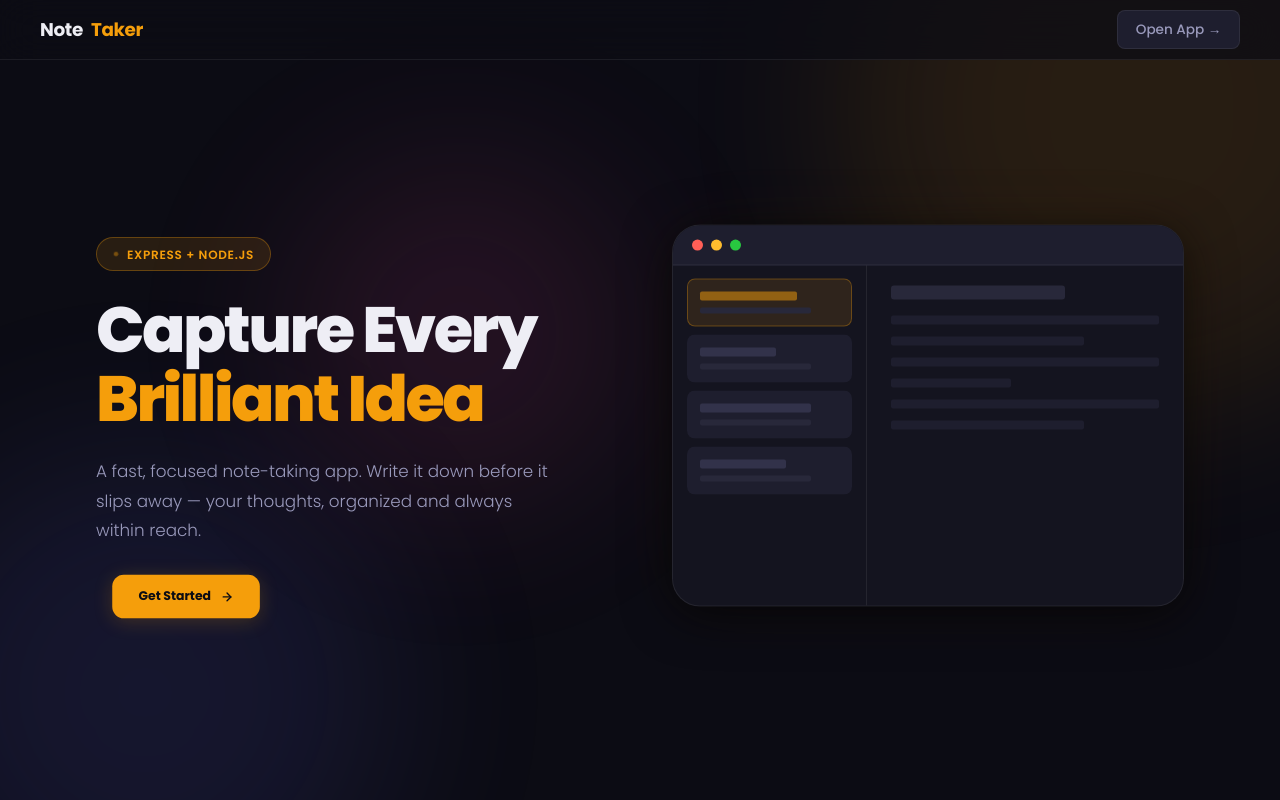
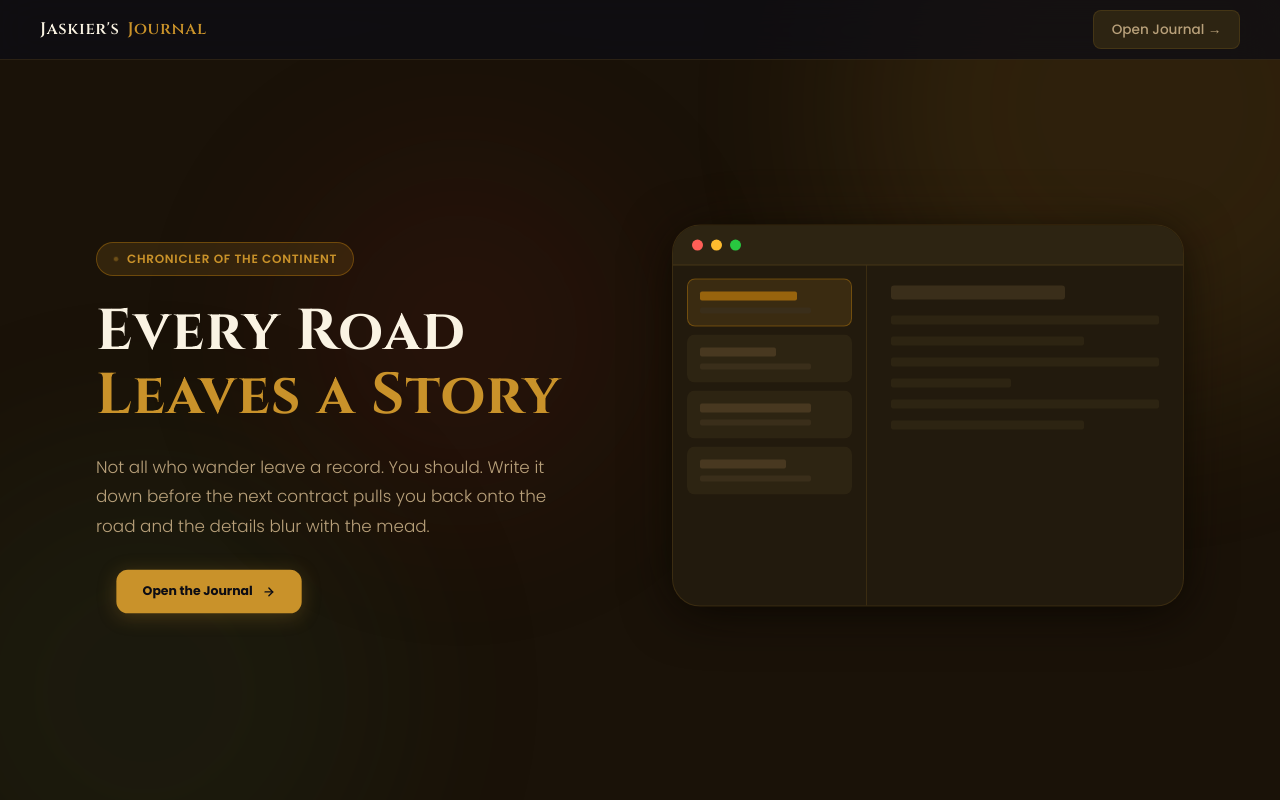
Before and after one commit to 404pandas/notetaker, a website: page public/index.html in a window 1280 px wide. Drawn offline with nearby package versions, Linux system fonts and the light colour scheme.

Commit message:
complete witcher redesign

```diff
--- a/public/assets/css/styles.css
+++ b/public/assets/css/styles.css
@@ -1,26 +1,28 @@
 /* === Design System === */
-@import url('https://fonts.googleapis.com/css2?family=Poppins:wght@300;400;500;600;700;800&family=Inter:wght@300;400;500&display=swap');
+@import url('https://fonts.googleapis.com/css2?family=Cinzel:wght@400;600;700;900&family=Poppins:wght@300;400;500;600;700&family=Inter:wght@300;400;500&display=swap');
 
 :root {
-  --bg: #0c0c14;
-  --surface-1: #14141f;
-  --surface-2: #1e1e2e;
-  --surface-3: #28283a;
-  --surface-4: #32324a;
-  --border: rgba(255, 255, 255, 0.07);
-  --border-hover: rgba(255, 255, 255, 0.15);
-  --accent: #f59e0b;
-  --accent-dim: rgba(245, 158, 11, 0.12);
-  --accent-glow: rgba(245, 158, 11, 0.25);
-  --accent-hover: #fbbf24;
-  --danger: #ef4444;
-  --danger-dim: rgba(239, 68, 68, 0.12);
-  --success: #10b981;
-  --info: #6366f1;
-  --text-primary: #eeeef5;
-  --text-secondary: #9999bb;
-  --text-muted: #55556a;
+  /* Witcher — warm parchment & dark wood */
+  --bg: #1a1208;
+  --surface-1: #221a0d;
+  --surface-2: #2d2412;
+  --surface-3: #3a2e1a;
+  --surface-4: #483820;
+  --border: rgba(201, 146, 42, 0.15);
+  --border-hover: rgba(201, 146, 42, 0.35);
+  --accent: #c9922a;
+  --accent-dim: rgba(201, 146, 42, 0.14);
+  --accent-glow: rgba(201, 146, 42, 0.3);
+  --accent-hover: #e0a83a;
+  --danger: #b83232;
+  --danger-dim: rgba(184, 50, 50, 0.14);
+  --success: #4a8c5c;
+  --info: #5a7a9e;
+  --text-primary: #faf3e3;
+  --text-secondary: #b8a07a;
+  --text-muted: #6b5535;
   --font: 'Poppins', sans-serif;
+  --font-display: 'Cinzel', serif;
   --font-content: 'Inter', sans-serif;
   --radius-xs: 4px;
   --radius-sm: 8px;
@@ -29,7 +31,7 @@
   --radius-xl: 28px;
   --shadow: 0 4px 24px rgba(0, 0, 0, 0.5);
   --shadow-lg: 0 8px 48px rgba(0, 0, 0, 0.7);
-  --shadow-accent: 0 4px 24px rgba(245, 158, 11, 0.2);
+  --shadow-accent: 0 4px 24px rgba(201, 146, 42, 0.25);
   --sidebar-width: 300px;
   --navbar-height: 60px;
   --transition: 0.25s cubic-bezier(0.4, 0, 0.2, 1);
@@ -92,7 +94,7 @@ ul, li { list-style: none; }
 .bg-shape-1 {
   width: 600px;
   height: 600px;
-  background: var(--accent);
+  background: #c9922a;
   top: -200px;
   right: -150px;
 }
@@ -100,7 +102,7 @@ ul, li { list-style: none; }
 .bg-shape-2 {
   width: 500px;
   height: 500px;
-  background: #6366f1;
+  background: #2d5a35;
   bottom: -150px;
   left: -100px;
 }
@@ -108,7 +110,7 @@ ul, li { list-style: none; }
 .bg-shape-3 {
   width: 350px;
   height: 350px;
-  background: #ec4899;
+  background: #8b1a1a;
   top: 40%;
   left: 35%;
   transform: translate(-50%, -50%);
@@ -136,9 +138,10 @@ ul, li { list-style: none; }
   display: flex;
   align-items: center;
   gap: 0.5rem;
-  font-size: 1.15rem;
-  font-weight: 700;
-  letter-spacing: -0.02em;
+  font-family: var(--font-display);
+  font-size: 1.05rem;
+  font-weight: 600;
+  letter-spacing: 0.04em;
 }
 
 .nav-brand .brand-accent { color: var(--accent); }
@@ -210,10 +213,11 @@ ul, li { list-style: none; }
 }
 
 .hero-title {
-  font-size: clamp(2.8rem, 5vw, 4.8rem);
-  font-weight: 800;
-  line-height: 1.08;
-  letter-spacing: -0.04em;
+  font-family: var(--font-display);
+  font-size: clamp(2.4rem, 4.5vw, 4.2rem);
+  font-weight: 700;
+  line-height: 1.12;
+  letter-spacing: 0.02em;
   overflow: hidden;
 }
 
@@ -442,9 +446,10 @@ ul, li { list-style: none; }
 }
 
 .app-brand {
-  font-size: 1.05rem;
-  font-weight: 700;
-  letter-spacing: -0.02em;
+  font-family: var(--font-display);
+  font-size: 0.95rem;
+  font-weight: 600;
+  letter-spacing: 0.06em;
   color: var(--text-primary);
 }
 
--- a/public/index.html
+++ b/public/index.html
@@ -4,7 +4,8 @@
     <meta charset="UTF-8" />
     <meta name="viewport" content="width=device-width, initial-scale=1.0" />
     <meta http-equiv="X-UA-Compatible" content="ie=edge" />
-    <title>Note Taker — Capture Every Idea</title>
+    <title>Jaskier's Journal</title>
+    <link rel="icon" href="/favicon.svg" type="image/svg+xml" />
     <link rel="stylesheet" href="https://use.fontawesome.com/releases/v5.3.1/css/all.css" integrity="sha384-mzrmE5qonljUremFsqc01SB46JvROS7bZs3IO2EmfFsd15uHvIt+Y8vEf7N7fWAU" crossorigin="anonymous" />
     <link rel="stylesheet" href="/assets/css/styles.css" />
   </head>
@@ -20,9 +21,9 @@
     <!-- Navigation -->
     <nav class="landing-nav">
       <a class="nav-brand" href="/">
-        Note<span class="brand-accent">Taker</span>
+        Jaskier's <span class="brand-accent">Journal</span>
       </a>
-      <a href="/notes" class="nav-link-btn">Open App →</a>
+      <a href="/notes" class="nav-link-btn">Open Journal →</a>
     </nav>
 
     <!-- Hero Section -->
@@ -31,17 +32,17 @@
         <div class="hero-content">
           <div class="hero-badge">
             <span class="hero-badge-dot"></span>
-            Express + Node.js
+            Chronicler of the Continent
           </div>
           <h1 class="hero-title">
-            <span class="title-line">Capture Every</span>
-            <span class="title-line accent">Brilliant Idea</span>
+            <span class="title-line">Every Road</span>
+            <span class="title-line accent">Leaves a Story</span>
           </h1>
           <p class="hero-subtitle">
-            A fast, focused note-taking app. Write it down before it slips away — your thoughts, organized and always within reach.
+            Not all who wander leave a record. You should. Write it down before the next contract pulls you back onto the road and the details blur with the mead.
           </p>
           <a href="/notes" class="hero-cta">
-            Get Started
+            Open the Journal
             <span class="cta-arrow">
               <svg width="16" height="16" viewBox="0 0 24 24" fill="none" stroke="currentColor" stroke-width="2.5" stroke-linecap="round" stroke-linejoin="round">
                 <line x1="5" y1="12" x2="19" y2="12"></line>
@@ -95,19 +96,19 @@
       <section class="features">
         <div class="features-grid">
           <div class="feature-card">
-            <span class="feature-icon">⚡</span>
-            <h3 class="feature-title">Instant Save</h3>
-            <p class="feature-desc">Notes persist to the file system the moment you hit save — no lag, no sync delays.</p>
+            <span class="feature-icon">🪶</span>
+            <h3 class="feature-title">Quill to Parchment</h3>
+            <p class="feature-desc">Entries are sealed the moment you save — no delay, no lost verses, no blaming the inn's poor candlelight.</p>
           </div>
           <div class="feature-card">
-            <span class="feature-icon">✏️</span>
-            <h3 class="feature-title">Edit Anytime</h3>
-            <p class="feature-desc">Go back and refine your notes. Full CRUD — create, read, update, and delete.</p>
+            <span class="feature-icon">✍️</span>
+            <h3 class="feature-title">Revise the Ballad</h3>
+            <p class="feature-desc">Every bard revises. Go back, sharpen the words. Full create, read, update, and delete — the complete bardic toolkit.</p>
           </div>
           <div class="feature-card">
             <span class="feature-icon">🔍</span>
-            <h3 class="feature-title">Quick Search</h3>
-            <p class="feature-desc">Find any note instantly with real-time filtering across titles and content.</p>
+            <h3 class="feature-title">Search the Archives</h3>
+            <p class="feature-desc">Find any entry in an instant. Real-time search through titles and contents — faster than asking Geralt to remember anything.</p>
           </div>
         </div>
       </section>
```
Also changed, not shown: public/assets/js/index.js (+7 -7 lines), public/notes.html (+13 -12 lines), public/favicon.svg (added).
